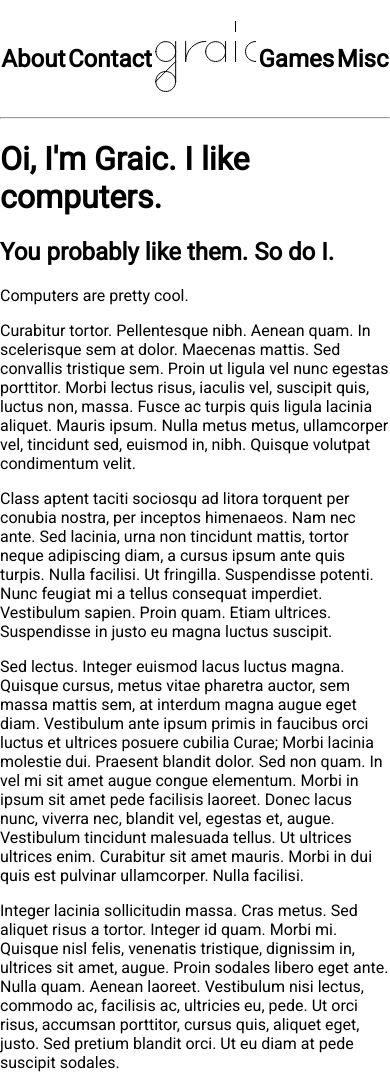
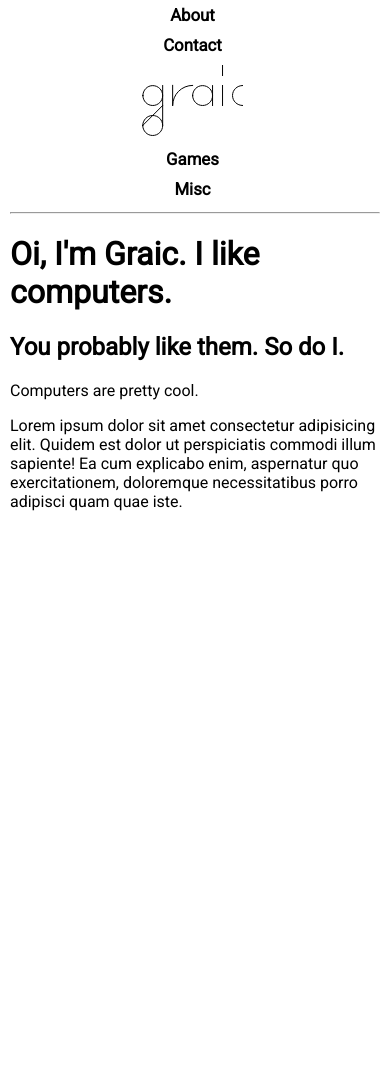
Before and after one commit to Graicc/graicc.github.io, a plain HTML site: page index.html in a window 390 px wide. After the commit the page ends 844 px from the top, so only its background shows below. Drawn offline with Linux system fonts and the light colour scheme.

Commit message:
responsiveness

```diff
--- a/index.html
+++ b/index.html
@@ -13,21 +13,18 @@
 				<ul class="hlist">
 					<li><h2><a href="#link">About</a></h2></li>
 					<li><h2><a href="#link">Contact</a></h2></li>
-          <li><a href="index.html"><img src="img/logo.svg" alt="Logo"></a></li>
+					<li class="mainli"><a href="index.html"><img src="img/logo.svg" alt="Logo"></a></li>
 					<li><h2><a href="#link">Games</a></h2></li>
 					<li><h2><a href="#link">Misc</a></h2></li>
 				</ul>
 			</nav>
 		</header>
+		<div class="content">
 			<hr>
-    <div class="content">
 			<h1>Oi, I'm Graic. I like computers.</h1>
 			<h2>You probably like them. So do I.</h2>
 			<p>Computers  are pretty cool.</p>
-      <p>Curabitur tortor. Pellentesque nibh. Aenean quam. In scelerisque sem at dolor. Maecenas mattis. Sed convallis tristique sem. Proin ut ligula vel nunc egestas porttitor. Morbi lectus risus, iaculis vel, suscipit quis, luctus non, massa. Fusce ac turpis quis ligula lacinia aliquet. Mauris ipsum. Nulla metus metus, ullamcorper vel, tincidunt sed, euismod in, nibh. Quisque volutpat condimentum velit. </p>
-      <p>Class aptent taciti sociosqu ad litora torquent per conubia nostra, per inceptos himenaeos. Nam nec ante. Sed lacinia, urna non tincidunt mattis, tortor neque adipiscing diam, a cursus ipsum ante quis turpis. Nulla facilisi. Ut fringilla. Suspendisse potenti. Nunc feugiat mi a tellus consequat imperdiet. Vestibulum sapien. Proin quam. Etiam ultrices. Suspendisse in justo eu magna luctus suscipit. </p>
-      <p>Sed lectus. Integer euismod lacus luctus magna. Quisque cursus, metus vitae pharetra auctor, sem massa mattis sem, at interdum magna augue eget diam. Vestibulum ante ipsum primis in faucibus orci luctus et ultrices posuere cubilia Curae; Morbi lacinia molestie dui. Praesent blandit dolor. Sed non quam. In vel mi sit amet augue congue elementum. Morbi in ipsum sit amet pede facilisis laoreet. Donec lacus nunc, viverra nec, blandit vel, egestas et, augue. Vestibulum tincidunt malesuada tellus. Ut ultrices ultrices enim. Curabitur sit amet mauris. Morbi in dui quis est pulvinar ullamcorper. Nulla facilisi. </p>
-      <p>Integer lacinia sollicitudin massa. Cras metus. Sed aliquet risus a tortor. Integer id quam. Morbi mi. Quisque nisl felis, venenatis tristique, dignissim in, ultrices sit amet, augue. Proin sodales libero eget ante. Nulla quam. Aenean laoreet. Vestibulum nisi lectus, commodo ac, facilisis ac, ultricies eu, pede. Ut orci risus, accumsan porttitor, cursus quis, aliquet eget, justo. Sed pretium blandit orci. Ut eu diam at pede suscipit sodales. </p>
+			<p>Lorem ipsum dolor sit amet consectetur adipisicing elit. Quidem est dolor ut perspiciatis commodi illum sapiente! Ea cum explicabo enim, aspernatur quo exercitationem, doloremque necessitatibus porro adipisci quam quae iste.</p>
 		</div>
 	</body>
 </html>
--- a/style.css
+++ b/style.css
@@ -26,3 +26,29 @@ a{
     margin: auto;
     padding: 5px 0;
 }
+
+@media screen and (max-width: 1050px) {
+    .content {
+      margin: 0 25px;
+    }
+}
+
+@media screen and (max-width: 500px) {
+    .hlist {
+        display: block;
+        width: 100%;
+        margin: 0 auto;
+    }
+    .hlist li {
+        text-align: center;
+        margin: 0 5px 0 auto;
+        font-size: .7em;
+    }
+    .hlist li * {
+        margin: 0;
+    }
+
+    .content {
+        margin: 0 10px;
+    }
+}
```
Lines whose indentation alone changed are shown as unchanged.
